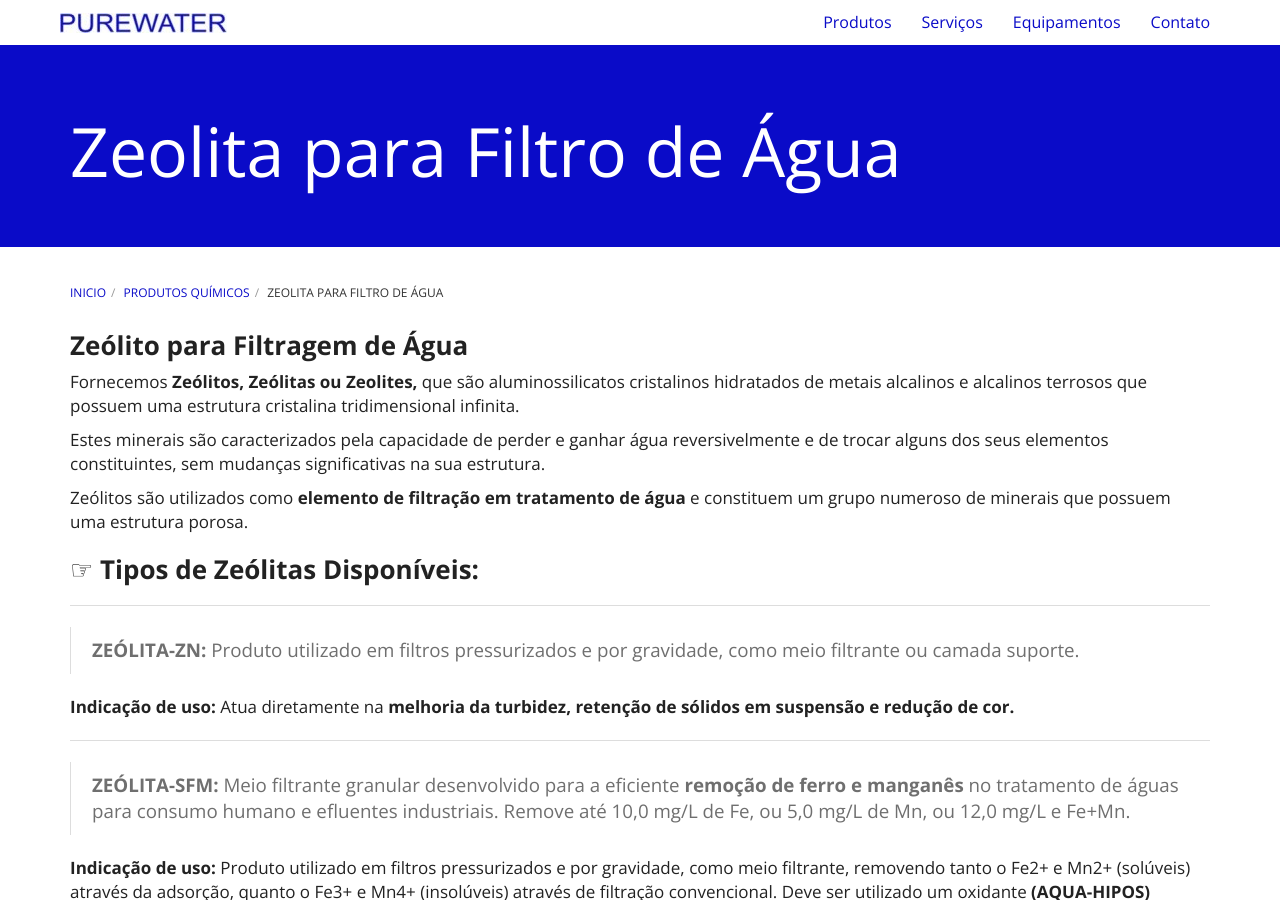
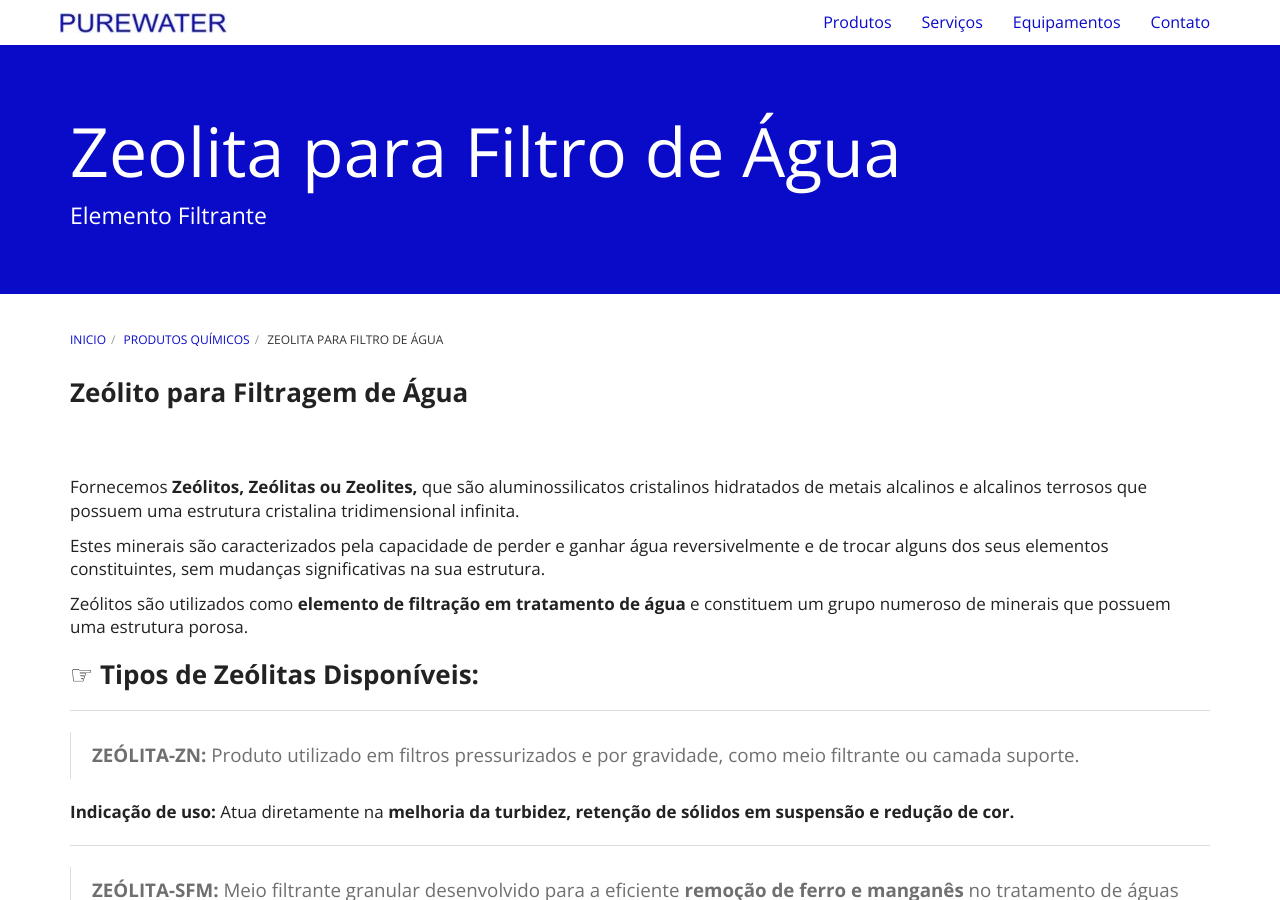
Before and after one commit to purewaterefluentes/purewaterefluentes.github.io, a Jekyll site: the page built from produtos/zeolita-para-filtro-de-agua.md, in a window 1280 px wide and 900 px high. Built offline with Jekyll 4.4.1, drawn with Linux system fonts in a browser that asks for light colours; nearby versions of some CDN libraries; library files that are not in the unit come from our copies.

Commit message:
Update zeolita-para-filtro-de-agua.md

```diff
--- a/produtos/zeolita-para-filtro-de-agua.md
+++ b/produtos/zeolita-para-filtro-de-agua.md
@@ -2,11 +2,12 @@
 layout: contato
 pageTitle: ZEOLITA PARA FILTRO DE ÁGUA | ELEMENTO FILTRANTE | PUREWATER EFLUENTES
 title: Zeolita para Filtro de Água
-subtitle:
+subtitle: Elemento Filtrante
 ---
 
 ### **Zeólito para Filtragem de Água**
-
+<br />
+ <br />
 
 Fornecemos **Zeólitos, Zeólitas ou Zeolites,** que são aluminossilicatos cristalinos hidratados de metais alcalinos e alcalinos terrosos que possuem uma estrutura cristalina tridimensional infinita.
 
```
